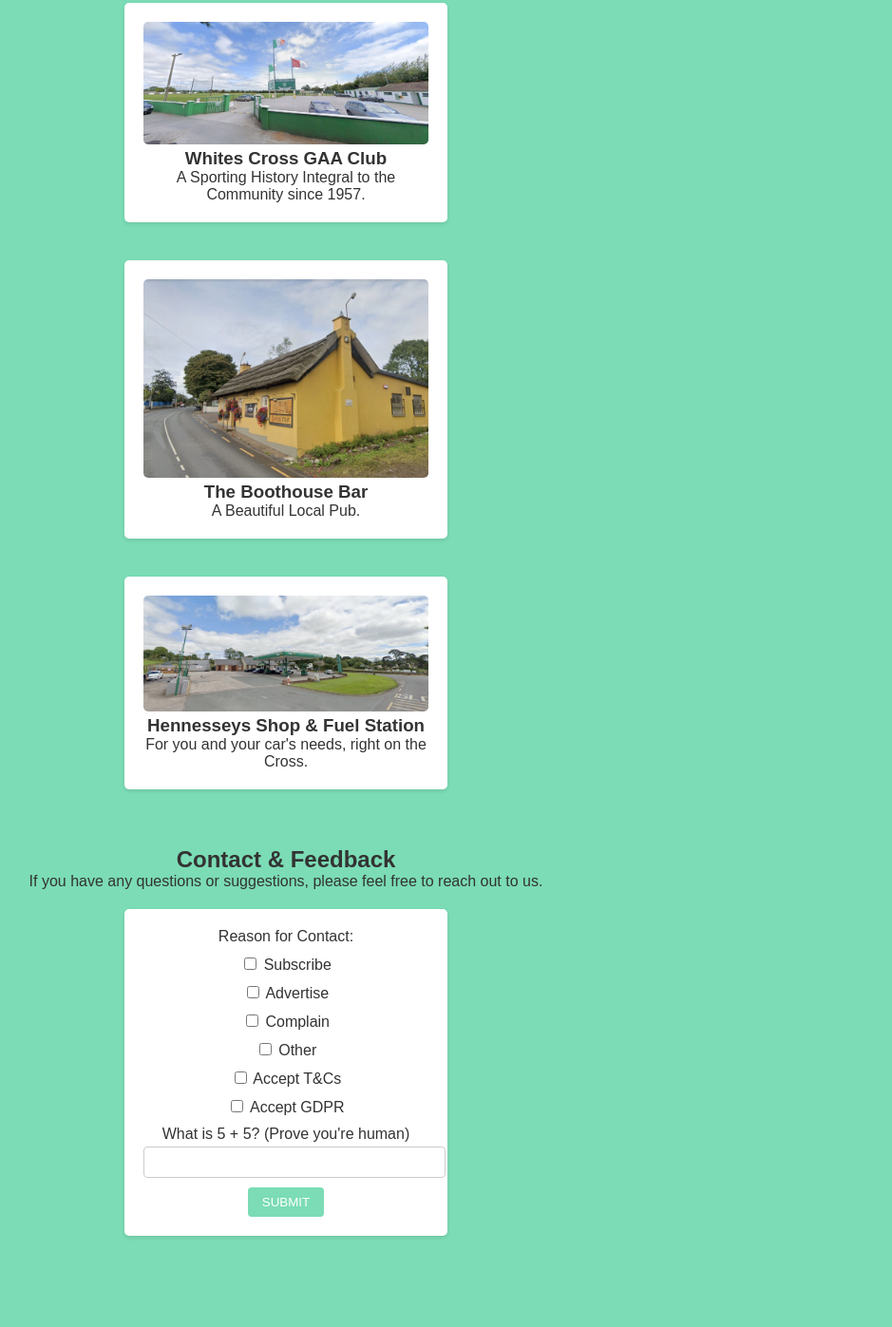
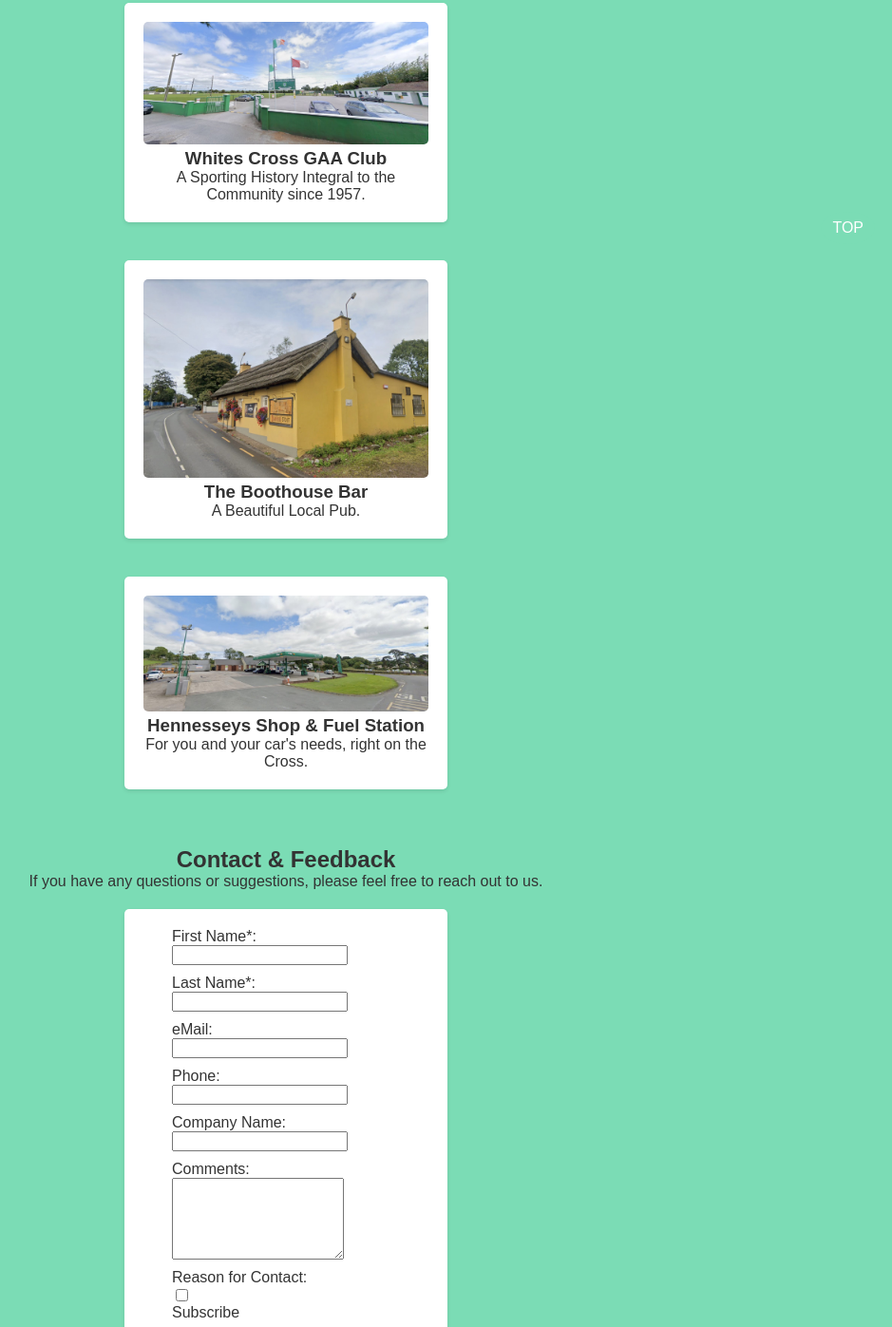
Before and after one commit to Sean5P/PP1-TEST-Whites-Cross, a plain HTML site: page index.html in a window 1280 px wide. Shown: the part 523-1920 px from the top of the page at 95% size, without its empty margins (339-1278 px from the left). Before the commit the page ends 1864 px from the top, so only its background shows below. Drawn offline with Linux system fonts and the light colour scheme.

Commit message:
Update Form

```diff
--- a/assets/css/style.css
+++ b/assets/css/style.css
@@ -106,24 +106,77 @@ footer {
     text-align: center;
 }
 
-.amenity {
+form {
+    display: flex;
+    flex-direction: column;
+    align-items: center;
     background-color: var(--primary-text-color);
     border-radius: 5px;
     padding: 20px;
+    color: var(--secondary-text-color);
     margin: 20px auto;
-    /* Centering the boxes */
-    width: 90%;
     max-width: 300px;
     box-shadow: 0 2px 4px rgba(0, 0, 0, 0.1);
 }
 
+form label {
+    display: flex;
+    flex-direction: column;
+    align-items: flex-start;
+    width: 80%;
+    margin-bottom: 10px;
+}
 
-/* Responsive styles */
+form p {
+    align-self: flex-start;
+    margin-left: 10%;
+}
+
+form input[type="checkbox"] {
+    margin-right: 5px;
+}
+
+form textarea {
+    height: 80px;
+    resize: vertical;
+}
+
+form input[type="submit"] {
+    background-color: var(--primary-bg-color);
+    color: var(--primary-text-color);
+    padding: 8px 15px;
+    border: none;
+    border-radius: 4px;
+    cursor: pointer;
+    transition: background-color 0.3s;
+}
+
+form input[type="submit"]:hover {
+    background-color: #68c9a2;
+}
+
+.top-link {
+    position: fixed;
+    bottom: 20px;
+    right: 20px;
+    padding: 8px 12px;
+    background-color: var(--primary-bg-color);
+    color: var(--primary-text-color);
+    border-radius: 50%;
+    text-align: center;
+    cursor: pointer;
+    text-decoration: none;
+    transition: background-color 0.3s;
+}
+
+.top-link:hover {
+    background-color: #68c9a2;
+}
+
 @media screen and (min-width: 768px) {
     nav ul {
         flex-direction: row;
         justify-content: center;
-        /* center nav items */
     }
 
     nav ul li {
@@ -141,44 +194,3 @@ footer {
         margin: 20px;
     }
 }
-
-/* Styling for the form */
-form {
-    background-color: var(--primary-text-color);
-    border-radius: 5px;
-    padding: 20px;
-    color: var(--secondary-text-color);
-    margin: 20px auto;
-    max-width: 300px;
-    box-shadow: 0 2px 4px rgba(0, 0, 0, 0.1);
-}
-
-form label {
-    display: block;
-    margin: 10px 0;
-}
-
-form input[type="text"],
-form input[type="email"],
-form input[type="tel"],
-form textarea {
-    width: 100%;
-    padding: 8px;
-    margin-top: 4px;
-    border: 1px solid #ccc;
-    border-radius: 4px;
-}
-
-form input[type="submit"] {
-    background-color: var(--primary-bg-color);
-    color: var(--primary-text-color);
-    padding: 8px 15px;
-    border: none;
-    border-radius: 4px;
-    cursor: pointer;
-    transition: background-color 0.3s;
-}
-
-form input[type="submit"]:hover {
-    background-color: #68c9a2;
-}
--- a/index.html
+++ b/index.html
@@ -12,7 +12,7 @@
     <header>
         <nav>
             <ul>
-                <li><a href="#welcome">About Whites Cross</a></li>
+                <li><a href="#whites-cross">About Whites Cross</a></li>
                 <li><a href="#amenities">Discover</a></li>
                 <li><a href="#contact">Contact & Feedback</a></li>
             </ul>
@@ -22,7 +22,6 @@
     <main>
         <section class="welcome">
             <h1 id="whites-cross">WELCOME to Whites Cross</h1>
-            <!-- Map Hover Trigger Effect -->
             <a href="#" class="map-trigger">MAP VIEW</a>
             <img src="assets/images/wx-map1.jpg" alt="Map of Whites Cross" />
             <p>All you need to know in one place. Location, History, etc.</p>
@@ -32,25 +31,21 @@
 
         <section class="amenities">
             <h2>Amenities</h2>
-
             <div class="amenity">
                 <img src="assets/images/amenity1montage.jpg" alt="Whites Cross Montage">
                 <h3 id="amenities">AMENITIES</h3>
                 <p>Whites Cross has, or is close to most Amenities as follows.</p>
             </div>
-
             <div class="amenity">
                 <img src="assets/images/wx-gaa1.jpg" alt="Whites Cross GAA Club">
                 <h3>Whites Cross GAA Club</h3>
                 <p>A Sporting History Integral to the Community since 1957.</p>
             </div>
-
             <div class="amenity">
                 <img src="assets/images/wx-pub2.jpg" alt="Boothhouse Bar" />
                 <h3>The Boothouse Bar</h3>
                 <p>A Beautiful Local Pub.</p>
             </div>
-
             <div class="amenity">
                 <img src="assets/images/wx-fuel1.jpg" alt="Hennesseys Shop & Fuel Station">
                 <h3>Hennesseys Shop & Fuel Station</h3>
@@ -63,53 +58,71 @@
         <section class="contact">
             <h2 id="contact">Contact & Feedback</h2>
             <p>If you have any questions or suggestions, please feel free to reach out to us.</p>
-
-            <!-- Contact form starts here -->
             <form action="/submit" method="post" onsubmit="return validateForm()">
-                <!-- ... (rest of the input fields) -->
-
+                <label>
+                    First Name*:
+                    <input type="text" name="first_name" required>
+                </label>
+                <label>
+                    Last Name*:
+                    <input type="text" name="last_name" required>
+                </label>
+                <label>
+                    eMail:
+                    <input type="email" name="email" id="email">
+                </label>
+                <label>
+                    Phone:
+                    <input type="tel" name="phone" id="phone">
+                </label>
+                <label>
+                    Company Name:
+                    <input type="text" name="company_name">
+                </label>
+                <label>
+                    Comments:
+                    <textarea name="comments" maxlength="900"></textarea>
+                </label>
                 <p>Reason for Contact:</p>
                 <label><input type="checkbox" name="reason" value="subscribe"> Subscribe</label>
                 <label><input type="checkbox" name="reason" value="advertise"> Advertise</label>
                 <label><input type="checkbox" name="reason" value="complain"> Complain</label>
                 <label><input type="checkbox" name="reason" value="other"> Other</label>
-
+                <br>
                 <label>
                     <input type="checkbox" name="terms" required> Accept T&Cs
                 </label>
+                <br>
                 <label>
                     <input type="checkbox" name="gdpr" required> Accept GDPR
                 </label>
-
-                <!-- Simple CAPTCHA -->
+                <br>
                 <label>
                     What is 5 + 5? (Prove you're human)
                     <input type="text" name="captcha" id="captcha">
                 </label>
-
+                <br>
                 <input type="submit" value="SUBMIT">
             </form>
         </section>
     </footer>
 
+    <!-- Top Link -->
+    <a href="#whites-cross" class="top-link">TOP</a>
+
     <script>
         function validateForm() {
-            // Either eMail or Phone validation
             const email = document.getElementById('email').value;
             const phone = document.getElementById('phone').value;
-
             if (!email && !phone) {
                 alert('Please fill out either the eMail or Phone field.');
                 return false;
             }
-
-            // Simple CAPTCHA validation
             const captcha = document.getElementById('captcha').value;
             if (parseInt(captcha) !== 10) {
                 alert('Please Answer CAPTCHA Correctly.');
                 return false;
             }
-
             return true;
         }
     </script>
```
